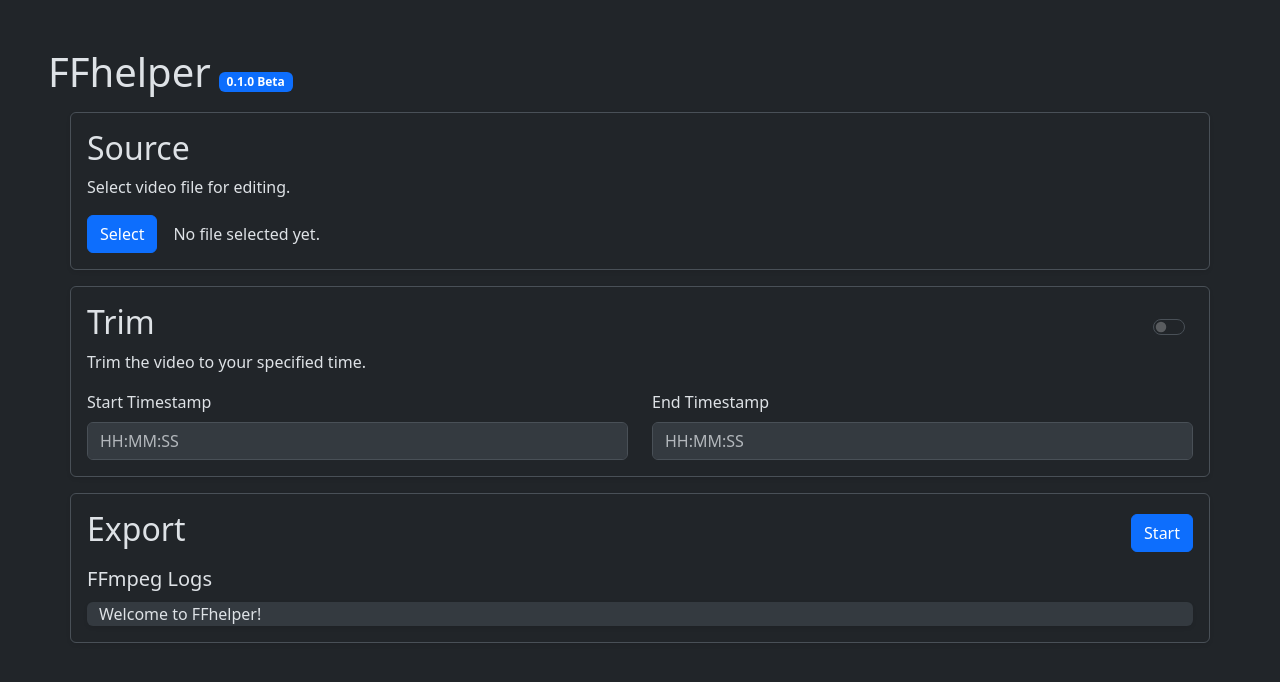
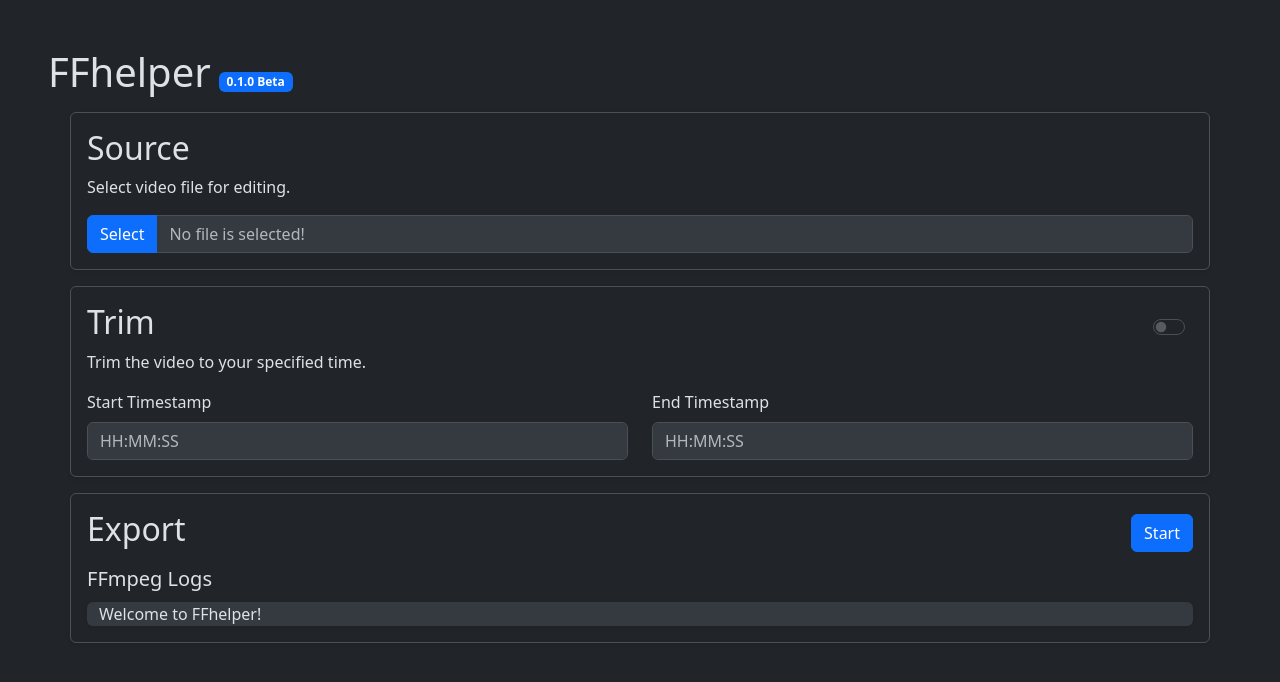
Before and after one commit to carince/FFhelper, a React (Create React App) app: page / in a window 1280 px wide. Shown: the top 682 px of the page. Built offline with nearby package versions, Linux system fonts and the light colour scheme.

Commit message:
settings: use a single JSON var for storing source: use bootstrap for styling

```diff
--- a/src/@types/global.d.ts
+++ b/src/@types/global.d.ts
@@ -5,7 +5,7 @@
             run: () => void;
         },
         settings: {
-            update: (setting: string, data: any) => void;
+            update: (category: string, setting: string, data: any) => void;
         }
     }
 }
--- a/src/API/SettingsAPI.ts
+++ b/src/API/SettingsAPI.ts
@@ -3,9 +3,11 @@
 console.log(`[API]\tSettingsAPI initialized`)
 
 contextBridge.exposeInMainWorld("settings", {
-    update: async (setting: string, data: any) => {
+    update: async (category: string, setting: string, data: any) => {
+        console.log(`[API]\tCategory: ${category}, Setting: ${setting}, Data: ${data}`)
         let payload: any = {};
-        (payload as any)[setting] = data
+        (payload as any)[category] = {};
+        (payload as any)[category][setting] = data
         ipcRenderer.send('settings:update', payload)
     }
 })
--- a/src/pages/App.tsx
+++ b/src/pages/App.tsx
@@ -1,4 +1,4 @@
-import SelectFile from './forms/SelectFile'
+import Source from './forms/Source'
 import Trim from './forms/Trim';
 import Export from './forms/Export'
 
@@ -13,7 +13,7 @@
           <Badge className="align-self-end ms-2 mb-1">0.1.0 Beta</Badge>
         </Col>
 
-        <SelectFile />
+        <Source />
         <Trim />
         <Export />
       </Stack>
--- a/src/pages/forms/SelectFile.tsx
+++ /dev/null
@@ -1,30 +0,0 @@
-import { Container, Button, Row, Col } from "react-bootstrap";
-
-export default function SelectFile(this: any) {
-    async function fileDialog() {
-        let filePath: any = await window.api.fileDialog();
-        if (filePath === null) {
-            filePath = `No file was selected!`
-        } else {
-            filePath = filePath!.toString()
-            const element = document.querySelector(`p.filePath`);
-            element!.innerHTML = filePath;
-            window.settings.update("directory", filePath);
-        }
-    }
-
-    return (
-        <Container className="SelectFile border rounded shadow-sm p-3">
-            <Row className="Title">
-                <h2> Source </h2>
-                <p className="fs-6"> Select video file for editing.</p>
-            </Row>
-            <Row className="Body">
-                <Col className="d-flex align-items-center">
-                    <Button onClick={fileDialog} className='me-3'> Select </Button>
-                    <p className='filePath col-md-auto m-0'> No file selected yet. </p>
-                </Col>
-            </Row>
-        </Container>
-    );
-}
--- /dev/null
+++ b/src/pages/forms/Source.tsx
@@ -0,0 +1,30 @@
+import { useState } from 'react'
+import { Container, Row, InputGroup, Form, Button } from "react-bootstrap";
+
+export default function Source(this: any) {
+    const [filePath, changePath] = useState("No file is selected!")
+
+    async function fileDialog() {
+        let filePath: any = await window.api.fileDialog();
+        if (filePath === null) {
+            filePath = `No file was selected!`
+        } else {
+            filePath = filePath!.toString()
+            changePath(filePath)
+            window.settings.update("video", "sourcePath", filePath);
+        }
+    }
+
+    return (
+        <Container className="Source border rounded shadow-sm p-3">
+            <Row className="Title">
+                <h2> Source </h2>
+                <p className="fs-6"> Select video file for editing.</p>
+            </Row>
+            <InputGroup>
+                <Button onClick={fileDialog}> Select </Button>
+                <Form.Control disabled readOnly placeholder={filePath}/>
+            </InputGroup>
+        </Container>
+    );
+}
--- a/src/pages/forms/Trim.tsx
+++ b/src/pages/forms/Trim.tsx
@@ -12,7 +12,7 @@
                     <Form.Check type="switch"
                         className="float-right"
                         onChange={(elm) => {
-                            window.settings.update("trimConfirm", elm.target.checked)
+                            window.settings.update("trim", "confirm", elm.target.checked)
                             if (elm.target.checked === true) {
                                 disableForm(false)
                             } else {
@@ -31,7 +31,7 @@
                             <Form.Group>
                                 <Form.Label> Start Timestamp </Form.Label>
                                 <Form.Control type="input" placeholder="HH:MM:SS" onChange={(elm) => {
-                                    window.settings.update("trimStart", elm.target.value);
+                                    window.settings.update("trim", "start", elm.target.value);
                                 }} />
                             </Form.Group>
                         </Col>
@@ -39,7 +39,7 @@
                             <Form.Group>
                                 <Form.Label> End Timestamp </Form.Label>
                                 <Form.Control type="input" placeholder="HH:MM:SS" onChange={(elm) => {
-                                    window.settings.update("trimEnd", elm.target.value);
+                                    window.settings.update("trim", "end", elm.target.value);
                                 }} />
                             </Form.Group>
                         </Col>
```
Also changed, not shown: src/IPC/SettingsIPC.ts (+25 -13 lines), 1 other file (tests, documents, lock files or other folders).
